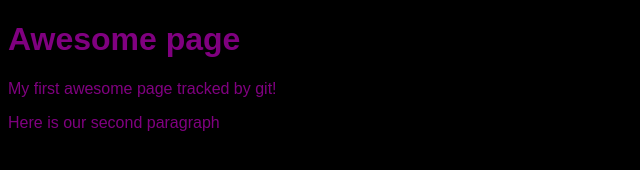
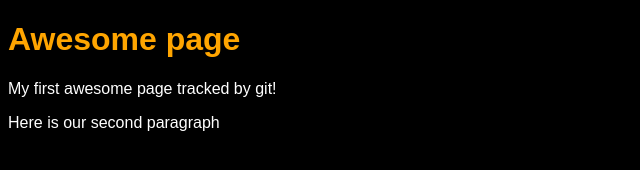
Before and after one commit to cbxmichel/cbxmichel.github.io, a plain HTML site: page index.html in a window 1280 px wide. Shown: the whole page, without its empty margins (0-640 px from the left). Drawn offline with Linux system fonts and the light colour scheme.

Commit message:
Last colour change, for real

```diff
--- a/style.css
+++ b/style.css
@@ -1,5 +1,6 @@
 body {
   background-color: black;
-  color: purple;
+  color: orange;
   font-family: Arial, Helvetica, sans-serif;
 }
+p { color: white; }
```
